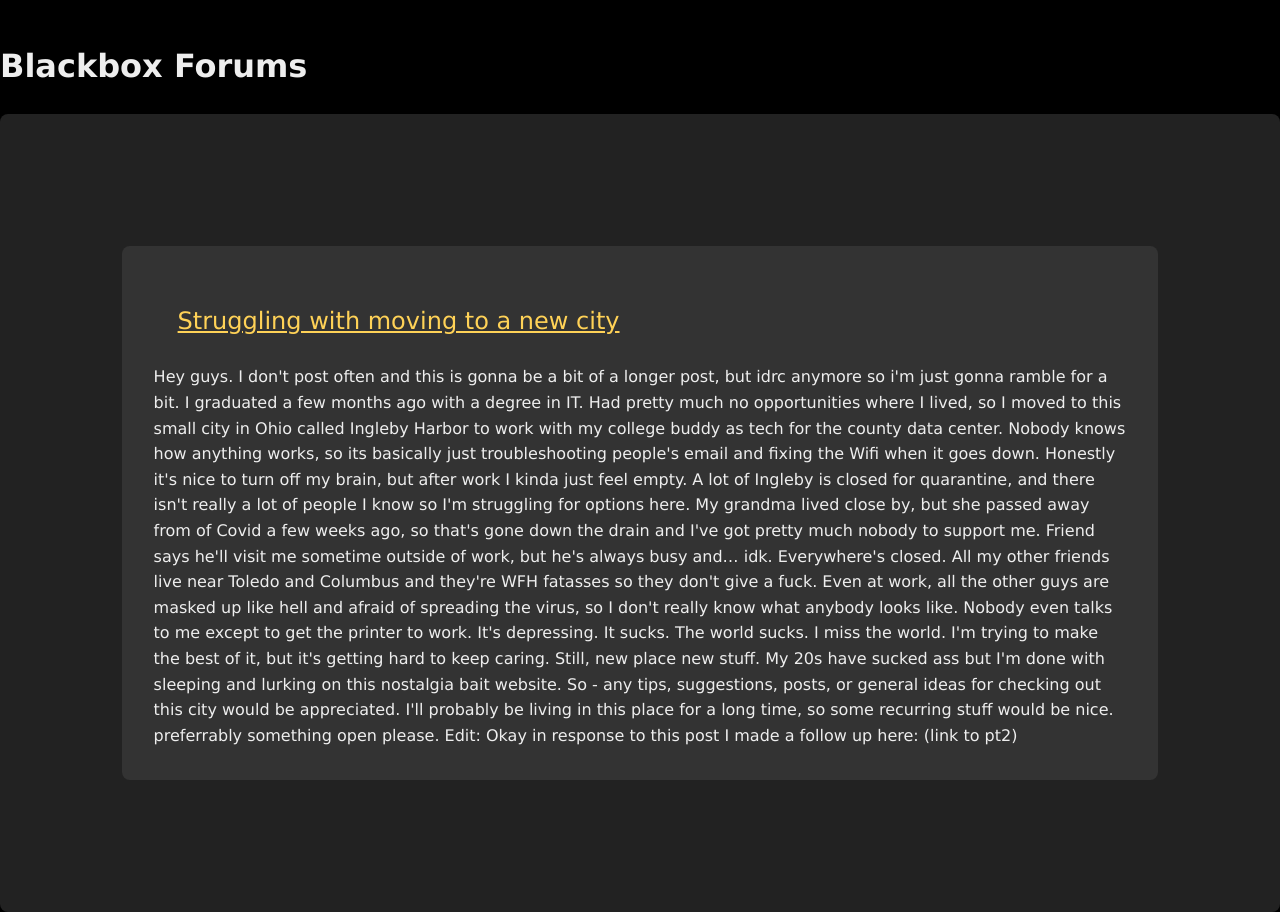
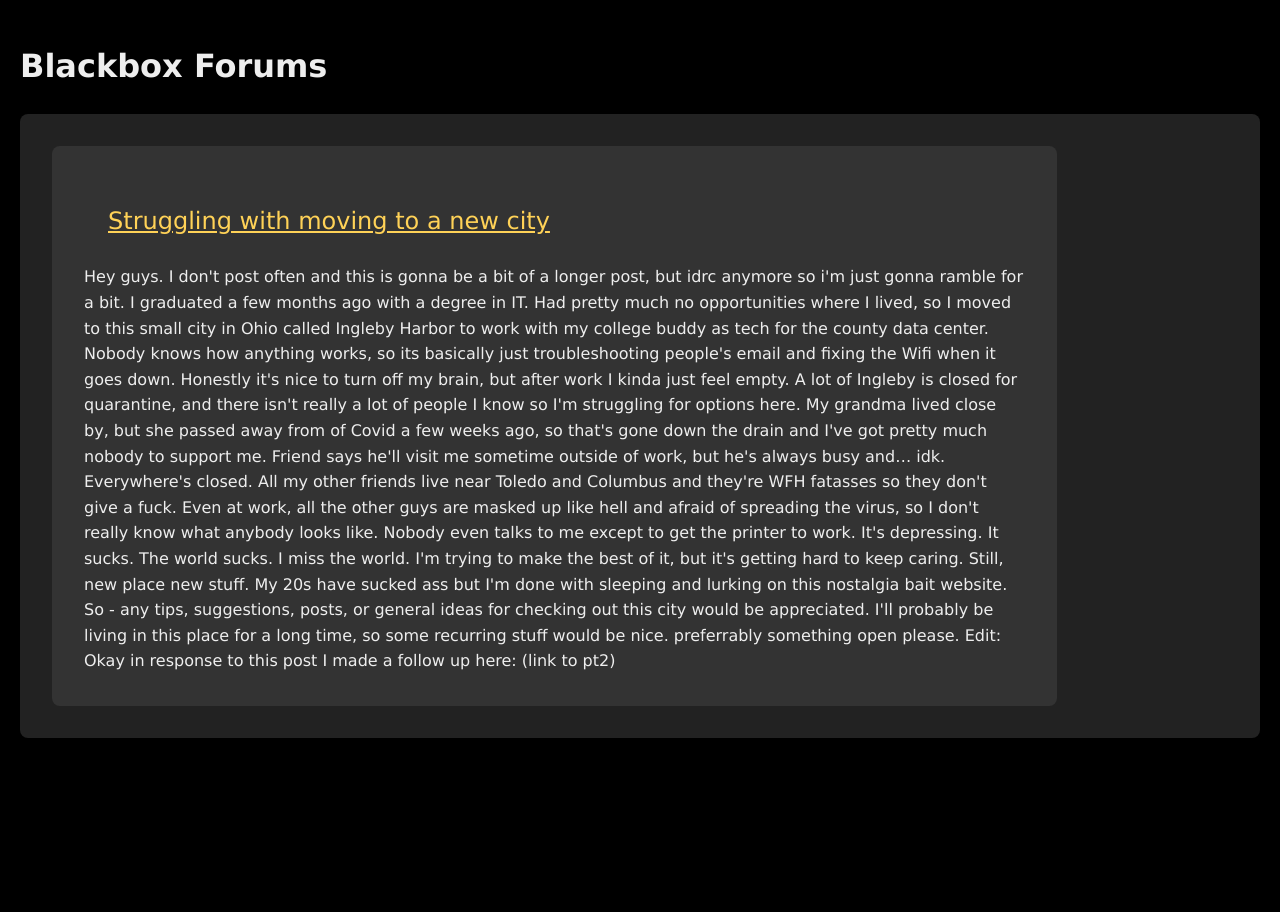
Before and after one commit to blackboxforums/blackboxforums.github.io, a Jekyll site: the page built from index.md, in a window 1280 px wide. Built offline with Jekyll 4.4.1, drawn with Linux system fonts in a browser that asks for light colours.

Commit message:
Update style.css

```diff
--- a/assets/css/style.css
+++ b/assets/css/style.css
@@ -21,7 +21,7 @@
 
 body {
   margin: 0 auto;
-  padding-top: 20px;
+  padding: 20px;
   background-color: var(--bg-color);
   color: var(--text-color);
   font-family: var(--font-default);
@@ -94,7 +94,6 @@ header h1 a:hover {
 
 div.post {
   max-width: 80%;
-  margin: 100px auto;
   padding: 2rem;
   background-color: var(--post-bg);
   border-radius: 8px;
```
